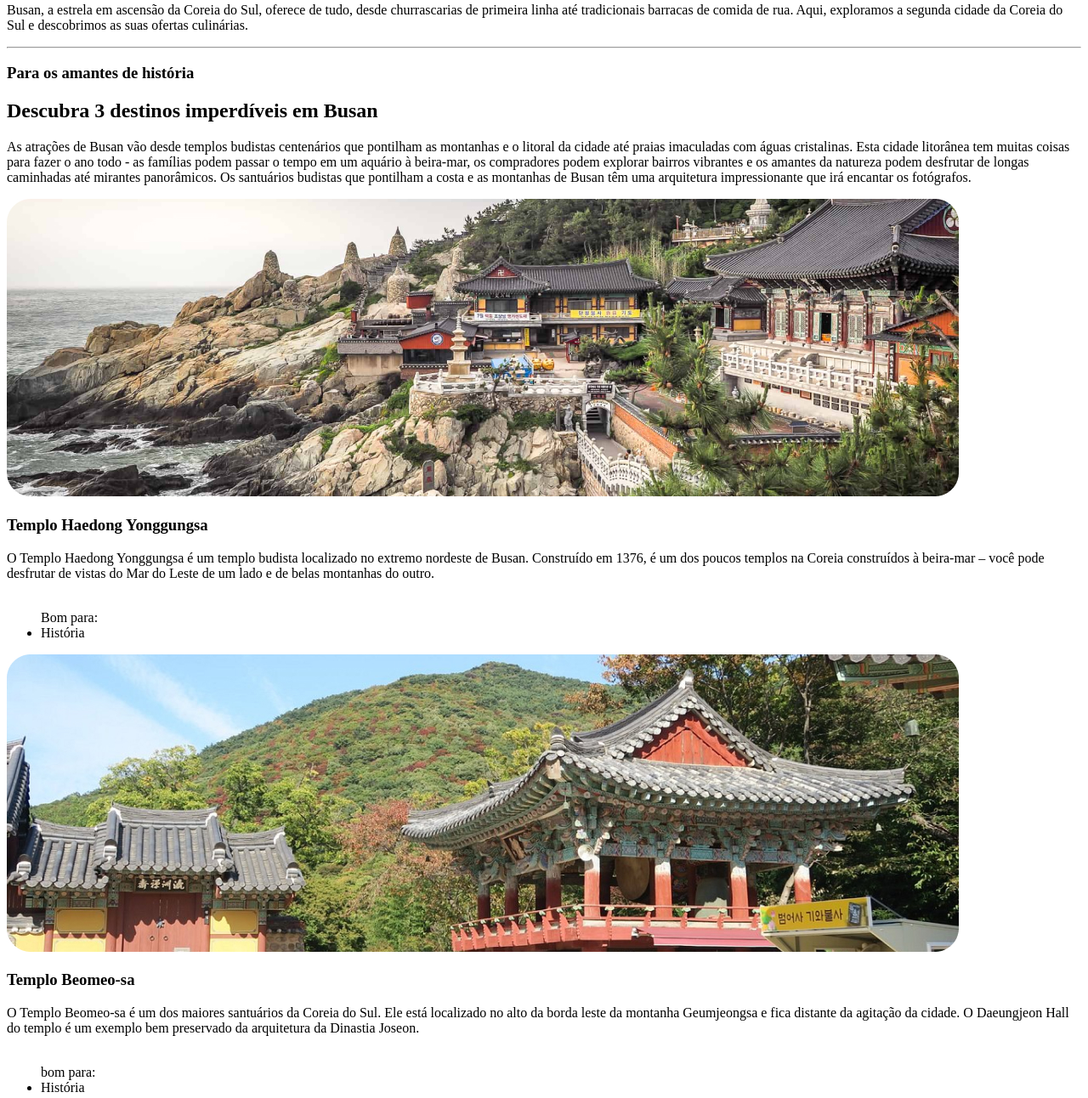
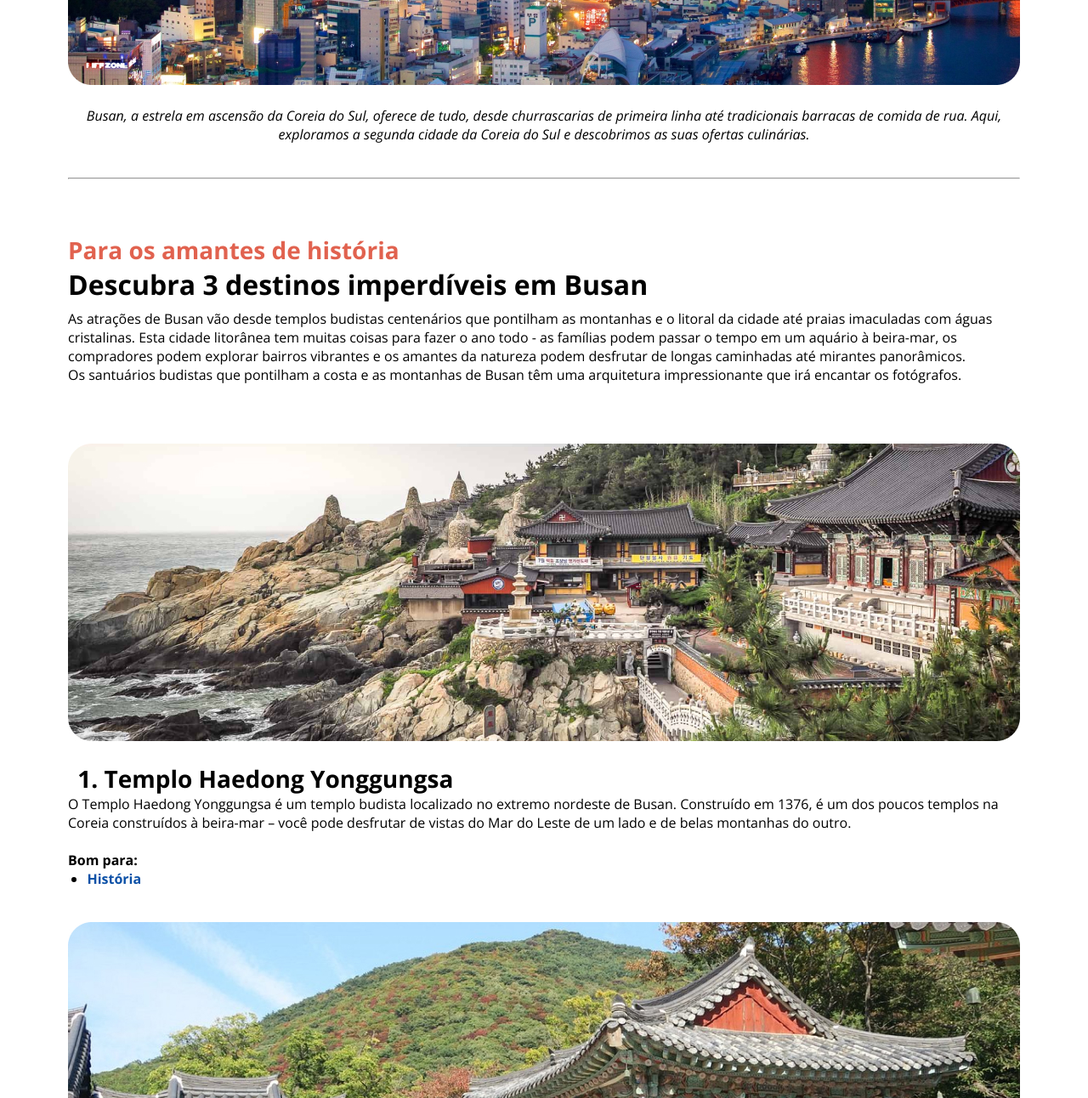
Before and after one commit to edmalfizeo/Projeto_LocalTurismo, a plain HTML site: page index.html in a window 1280 px wide. Shown: the part 785-2077 px from the top of the page at 85% size. Drawn offline with nearby package versions, Linux system fonts and the light colour scheme; a web font is replaced by a local one.

Commit message:
Adicionando estilo

```diff
--- a/index.html
+++ b/index.html
@@ -1,36 +1,41 @@
 <!DOCTYPE html>
 <html lang="en">
 <head>
+    <link rel="preconnect" href="https://fonts.googleapis.com">
+    <link rel="preconnect" href="https://fonts.gstatic.com" crossorigin>
     <meta charset="UTF-8">
     <meta name="viewport" content="width=device-width, initial-scale=1.0">
     <title>Local Turistico</title>
+    <link rel="stylesheet" href="style.css">
+    <link href="https://fonts.googleapis.com/css2?family=Open+Sans:ital,wght@0,300..800;1,300..800&display=swap" rel="stylesheet">
+    <link href="https://fonts.googleapis.com/css2?family=Alice&display=swap" rel="stylesheet">
 </head>
 <body>
     <main>
         <section id="title_page">
-            <h3>Sua próxima viagem:</h3>
+            <h3 class="headline">Sua próxima viagem:</h3>
             <h1>Conheça Busan</h1>
         </section>
 
         <section id="description">
             <img src="assets/image.jpg" alt="">
-            <p>Busan, a estrela em ascensão da Coreia do Sul, oferece de tudo, desde churrascarias de primeira linha até
+            <p><em>Busan, a estrela em ascensão da Coreia do Sul, oferece de tudo, desde churrascarias de primeira linha até
                 tradicionais barracas de comida de rua. Aqui, exploramos a segunda cidade da Coreia do Sul e descobrimos as suas
-                ofertas culinárias.</p>
+                ofertas culinárias.</em></p>
         </section>
 
         <section id="content_list">
             <hr>
             <section id="title_list">
-                <div>
-                    <h3>Para os amantes de história</h3>
+                <div id="principal">
+                    <h3 class="headline">Para os amantes de história</h3>
                     <h2>Descubra 3 destinos imperdíveis em Busan</h2>
                 </div>
 
                 <p>As atrações de Busan vão desde templos budistas centenários que pontilham as montanhas e o litoral da cidade até
                     praias imaculadas com águas cristalinas. Esta cidade litorânea tem muitas coisas para fazer o ano todo - as famílias
                     podem passar o tempo em um aquário à beira-mar, os compradores podem explorar bairros vibrantes e os amantes da
-                    natureza podem desfrutar de longas caminhadas até mirantes panorâmicos.
+                    natureza podem desfrutar de longas caminhadas até mirantes panorâmicos. <br>
                     Os santuários budistas que pontilham a costa e as montanhas de Busan têm uma arquitetura impressionante que irá
                     encantar os fotógrafos.
                 </p>
@@ -39,12 +44,12 @@
             <section id="list">
                 <div class="card-travel">
                     <img src="assets/image_templo.jpg" alt="">
-                    <div>
-                        <h3>Templo Haedong Yonggungsa</h3>
+                    <div class="description_card">
+                        <h3>1. Templo Haedong Yonggungsa</h3>
                         <p>O Templo Haedong Yonggungsa é um templo budista localizado no extremo nordeste de Busan. Construído em 1376, é um dos poucos templos na Coreia construídos à beira-mar – você pode desfrutar de vistas do Mar do Leste de um lado e de belas montanhas do outro. <br><br>
                             <ul>
-                                Bom para:
-                                <li>História</li>
+                                <span class="bom-para">Bom para:</span>
+                                <li class="line"><span id="historia">História</span></li>
                             </ul>
                         </p>
                     </div>
@@ -52,14 +57,14 @@
 
                 <div class="card-travel">
                     <img src="assets/image_templo2.jpg" alt="">
-                    <div>
-                        <h3>Templo Beomeo-sa</h3>
+                    <div class="description_card">
+                        <h3>2. Templo Beomeo-sa</h3>
                         <p>O Templo Beomeo-sa é um dos maiores santuários da Coreia do Sul. Ele está localizado no alto da borda leste da
                             montanha Geumjeongsa e fica distante da agitação da cidade. O Daeungjeon Hall do templo é um exemplo bem preservado
                             da arquitetura da Dinastia Joseon. <br><br>
                             <ul>
-                                bom para:
-                                <li>História</li>
+                                <span class="bom-para">Bom para:</span>
+                                <li class="line"><span id="historia">História</span></li>
                             </ul>
                         </p>
                     </div>
@@ -67,28 +72,29 @@
 
                 <div class="card-travel">
                     <img src="assets/image_parque.jpg" alt="">
-                    <div>
-                        <h3>Parque Yongdusan</h3>
+                    <div class="description_card">
+                        <h3>3. Parque Yongdusan</h3>
                         <p>O Parque Yongdusan, localizado no centro de Busan, abriga alguns dos monumentos mais importantes da cidade. Você pode
                             ver vistas espetaculares do topo da Torre Busan, de 120 metros de altura. O parque tem 2 museus – confira os
                             instrumentos musicais tradicionais no Museum of World Folk Instruments e mais de 80 veleiros coreanos no Exhibition
                             Hall of World Model Boats. <br><br>
                             <ul>
-                                Bom para:
-                                <li>Casais</li>
-                                <li>Famílias</li>
-                                <li>Orçamento</li>
+                                <span class="bom-para">Bom para:</span>
+                                <li class="line"><span id="casais">Casais</span></li>
+                                <li class="line"><span id="familias">Famílias</span></li>
+                                <li class="line"><span id="orcamentos">Orçamentos</span></li>
                             </ul>
                         </p>
                     </div>
                 </div>
             </section>
-            <p></p>
+            <hr>
         </section>
-        <hr>
-        <p>As melhores coisas para fazer em Busan mostram a reputação da cidade como um importante porto marítimo na Ásia.
+
+        <p id="last-paragraph">As melhores coisas para fazer em Busan mostram a reputação da cidade como um importante porto marítimo na Ásia.
             Frequentemente vista como a essência da Coreia do Sul, você experimentará uma atmosfera única em termos de
-            diversidade étnica e cultural, já que a cidade recebe um público cosmopolita o ano todo. </p>
+            diversidade étnica e cultural, já que a cidade recebe um público cosmopolita o ano todo.</p>
     </main>
+
 </body>
 </html>
--- /dev/null
+++ b/style.css
@@ -0,0 +1,120 @@
+* {
+    margin: 0;
+    padding: 0;
+}
+:root {
+    font-family: 'Open Sans', sans-serif;
+}
+
+main {
+    display: flex;
+    flex-direction: column;
+    align-items: center;
+    padding: 88px 80px;
+    box-sizing: border-box;
+    font-size: 16px;
+    padding-bottom: 0;
+}
+
+#title_page,
+#description,
+#content_list {
+    width: 100%;
+    max-width: 1140px; /* Centraliza o container */
+    margin: 0 auto 40px auto; /* Centraliza o container e adiciona espaço inferior */
+    text-align: left; /* Alinha todos os textos à esquerda */
+}
+
+#title_page h3 {
+    margin-bottom: 10px;
+}
+
+#description img {
+    width: 100%;
+    height: auto;
+    border-radius: 8px;
+    margin-bottom: 20px;
+}
+
+#description p {
+    text-align: center;
+}
+
+#principal {
+    margin-top: 64px;
+    align-items: left;
+    margin-bottom: 8px;
+}
+
+#title_list p{
+    margin-bottom: 30px;
+}
+
+#list {
+    margin-bottom: 40px;
+}
+.card-travel img {
+    margin-top: 40px;
+}
+
+.description_card h3 {
+    margin-top: 20px;
+    margin-left: 1%;
+}
+
+p {
+    max-width: 1140px;
+}
+
+h1 {
+    font-size: 36px;
+    font-weight: bold;
+}
+
+h2 {
+    font-size: 32px;
+    font-weight: bold;
+}
+
+h3 {
+    font-size: 28px;
+    font-weight: bold;
+}
+
+.headline {
+    color: #E1624F;
+}
+
+.bom-para {
+    font-weight: bold;
+}
+
+.line {
+    margin-left: 2%;
+}
+
+#historia {
+    margin: 0;
+    color: #0C51A7;
+    font-weight: bold;
+}
+
+#casais {
+    font-weight: bold;
+    color: #591B98;
+}
+
+#familias {
+    font-weight: bold;
+    color: #E5245E;
+}
+
+#orcamentos {
+    font-weight: bold;
+    color: #E95E10;
+}
+
+#last-paragraph {
+    text-align: center;
+    margin: 0;
+}
```
Also changed, not shown: assets/ph_heart-fill.svg (added).
